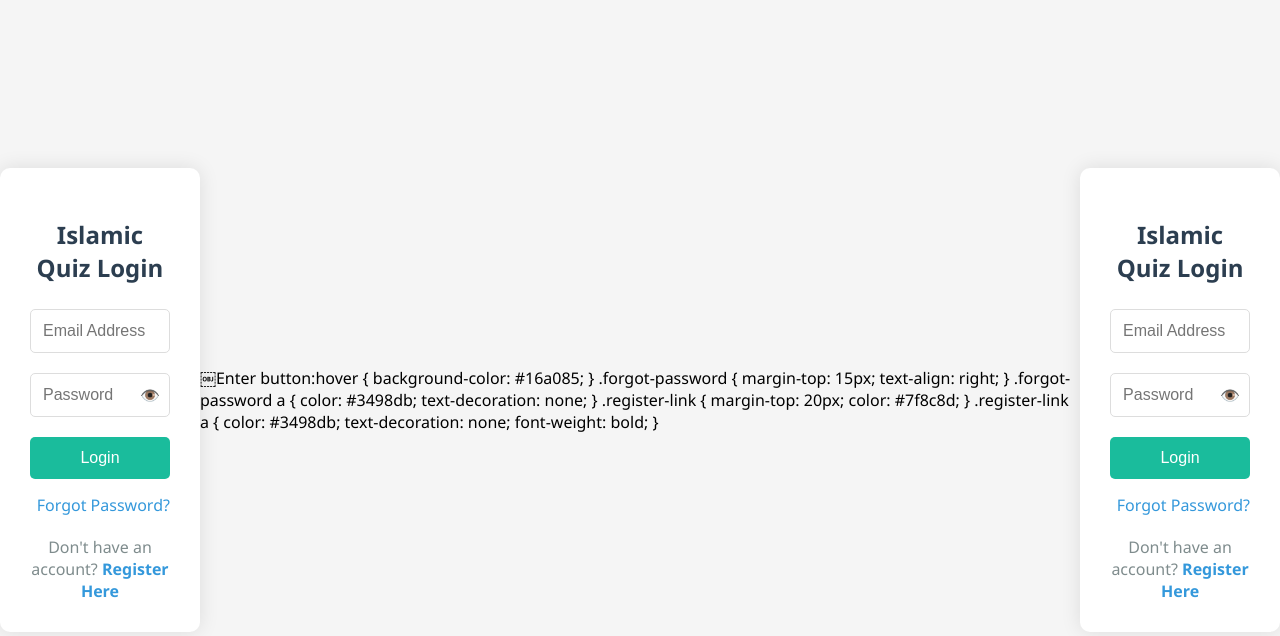
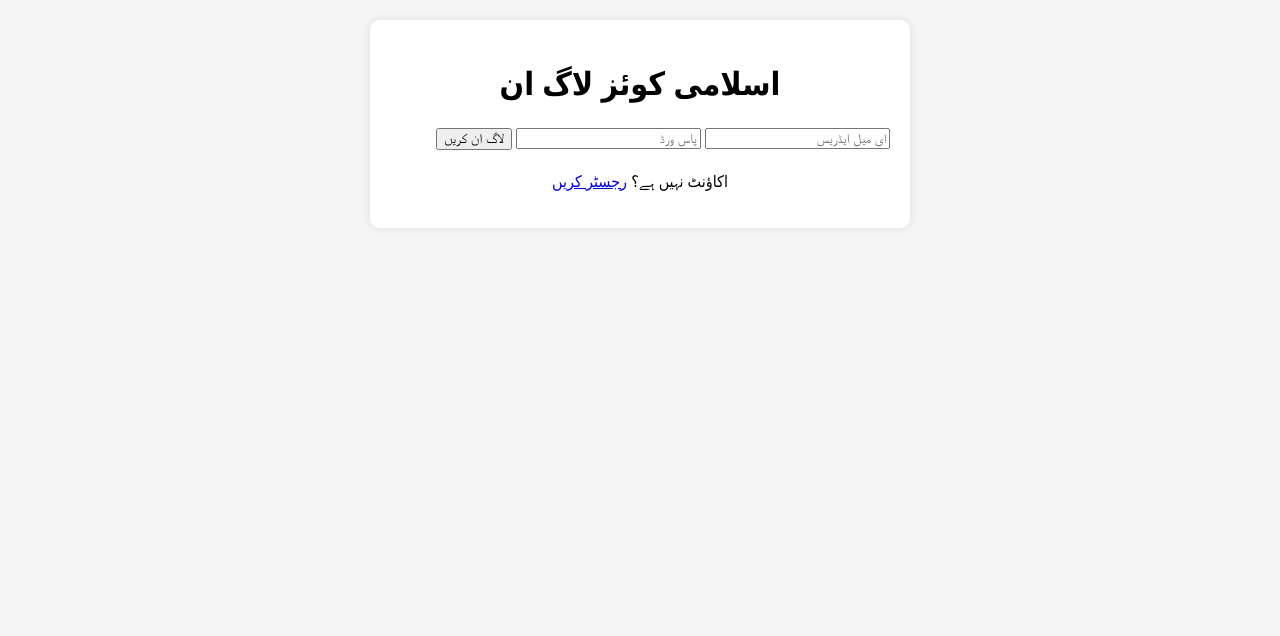
Before and after one commit to fatimaqueen786/Nudbajanam, a plain HTML site: page login.html in a window 1280 px wide. Drawn offline with Linux system fonts and the light colour scheme.

Commit message:
Update login.html

```diff
--- a/login.html
+++ b/login.html
@@ -1,276 +1,71 @@
 <!DOCTYPE html>
-<html lang="en">
+<html lang="ur">
 <head>
     <meta charset="UTF-8">
     <meta name="viewport" content="width=device-width, initial-scale=1.0">
-    <title>Islamic Quiz - Login</title>
+    <title>اسلامی کوئز - لاگ ان</title>
     <style>
+        /* اسی طرح کا سٹائل جیسا آپ کے پاس پہلے سے ہے */
         body {
             font-family: 'Segoe UI', Tahoma, Geneva, Verdana, sans-serif;
             background-color: #f5f5f5;
             margin: 0;
             padding: 0;
-            display: flex;
-            justify-content: center;
-            align-items: center;
-            height: 100vh;
-            background-image: url('islamic-pattern.png');
-            background-size: cover;
+            direction: rtl;
         }
-
-        .login-container {
-            background-color: white;
-            padding: 30px;
+        .container {
+            max-width: 500px;
+            margin: 20px auto;
+            padding: 20px;
+            background: white;
             border-radius: 10px;
-            box-shadow: 0 0 20px rgba(0, 0, 0, 0.1);
-            width: 350px;
-            text-align: center;
+            box-shadow: 0 0 10px rgba(0,0,0,0.1);
         }
-
-        h2 {
-            color: #2c3e50;
-            margin-bottom: 25px;
-        }
-
-        .input-group {
-            margin-bottom: 20px;
-            position: relative;
-        }
-
-        input {
-            width: 100%;
-            padding: 12px;
-            border: 1px solid #ddd;
-            border-radius: 5px;
-            font-size: 16px;
-            box-sizing: border-box;
-        }
-
-        .password-container {
-            position: relative;
-        }
-
-        .toggle-password {
-            position: absolute;
-            right: 10px;
-            top: 50%;
-            transform: translateY(-50%);
-            cursor: pointer;
-            color: #7f8c8d;
-        }
-
-        button {
-            background-color: #1abc9c;
-            color: white;
-            border: none;
-            padding: 12px;
-            width: 100%;
-            border-radius: 5px;
-            font-size: 16px;
-            cursor: pointer;
-            transition: background-color 0.3s;
-        }
-
-<!DOCTYPE html>
-<html lang="en">
-<head>
-    <meta charset="UTF-8">
-    <meta name="viewport" content="width=device-width, initial-scale=1.0">
-    <title>Islamic Quiz - Login</title>
-    <style>
-        body {
-            font-family: 'Segoe UI', Tahoma, Geneva, Verdana, sans-serif;
-            background-color: #f5f5f5;
-            margin: 0;
-            padding: 0;
-            display: flex;
-            justify-content: center;
-            align-items: center;
-            height: 100vh;
-            background-image: url('islamic-pattern.png');
-            background-size: cover;
-        }
-
-        .login-container {
-            background-color: white;
-            padding: 30px;
-            border-radius: 10px;
-            box-shadow: 0 0 20px rgba(0, 0, 0, 0.1);
-            width: 350px;
-            text-align: center;
-        }
-
-        h2 {
-            color: #2c3e50;
-            margin-bottom: 25px;
-        }
-
-        .input-group {
-            margin-bottom: 20px;
-            position: relative;
-        }
-
-        input {
-            width: 100%;
-            padding: 12px;
-            border: 1px solid #ddd;
-            border-radius: 5px;
-            font-size: 16px;
-            box-sizing: border-box;
-        }
-
-        .password-container {
-            position: relative;
-        }
-
-        .toggle-password {
-            position: absolute;
-            right: 10px;
-            top: 50%;
-            transform: translateY(-50%);
-            cursor: pointer;
-            color: #7f8c8d;
-        }
-
-        button {
-            background-color: #1abc9c;
-            color: white;
-            border: none;
-            padding: 12px;
-            width: 100%;
-            border-radius: 5px;
-            font-size: 16px;
-            cursor: pointer;
-            transition: background-color 0.3s;
-        }
-
-        button:hover {
-            background-color: #16a085;
-        }
-
-        .forgot-password {
-            margin-top: 15px;
-            text-align: right;
-        }
-
-        .forgot-password a {
-            color: #3498db;
-            text-decoration: none;
-        }
-
-        .register-link {
-            margin-top: 20px;
-            color: #7f8c8d;
-        }
-
-        .register-link a {
-            color: #3498db;
-            text-decoration: none;
-            font-weight: bold;
-        }
+        /* باقی سٹائلز */
     </style>
 </head>
 <body>
-    <div class="login-container">
-        <h2>Islamic Quiz Login</h2>
+    <div class="container">
+        <h1 style="text-align: center;">اسلامی کوئز لاگ ان</h1>
 
         <form id="loginForm">
-            <div class="input-group">
-                <input type="email" id="email" placeholder="Email Address" required>
-            </div>
+            <input type="email" id="email" placeholder="ای میل ایڈریس" required>
+            <input type="password" id="password" placeholder="پاس ورڈ" required>
 
-            <div class="input-group">
-                <div class="password-container">
-                    <input type="password" id="password" placeholder="Password" required>
-                    <span class="toggle-password" onclick="togglePassword()">👁️</span>
-                </div>
-            </div>
-
-            <button type="submit">Login</button>
-
-            <div class="forgot-password">
-                <a href="#">Forgot Password?</a>
-            </div>
+            <button type="submit">لاگ ان کریں</button>
         </form>
 
-        <div class="register-link">
-            Don't have an account? <a href="register.html">Register Here</a>
+        <div style="text-align: center; margin-top: 20px;">
+            <p>اکاؤنٹ نہیں ہے؟ <a href="index.html">رجسٹر کریں</a></p>
         </div>
     </div>
 
     <script>
-        // پاسورڈ ٹوگل کرنے کی فنکشن
-        function togglePassword() {
-            const passwordField = document.getElementById('password');
-            if (passwordField.type === 'password') {
-                passwordField.type = 'text';
-            } else {
-                passwordField.type = 'password';
-            }
-        }
-
-        // فارم سبمیشن ہینڈلر
         document.getElementById('loginForm').addEventListener('submit', function(e) {
             e.preventDefault();
 
             const email = document.getElementById('email').value;
             const password = document.getElementById('password').value;
 
-            // یہاں سرور سے تصدیق کا کوڈ ہوگا
-            // عارضی طور پر ہم ڈیش بورڈ پر ری ڈائریکٹ کر رہے ہیں
-            window.location.href = 'dashboard.html';
+            // localStorage سے صارف کا ڈیٹا حاصل کریں
+            const userData = JSON.parse(localStorage.getItem(email));
+
+            if(!userData) {
+                alert("یہ ای میل رجسٹرڈ نہیں ہے!");
+                return;
+            }
+
+            if(userData.password !== password) {
+                alert("غلط پاس ورڈ!");
+                return;
+            }
+
+            // کامیاب لاگ ان - موجودہ صارف کو محفوظ کریں
+            localStorage.setItem('currentUser', JSON.stringify(userData));
+
+            // ڈیش بورڈ پر ری ڈائریکٹ کریں
+            window.location.href = "dashboard.html";
         });
     </script>
 </body>
-</html>￼Enter        button:hover {
-            background-color: #16a085;
-        }
-
-        .forgot-password {
-            margin-top: 15px;
-            text-align: right;
-        }
-
-        .forgot-password a {
-            color: #3498db;
-            text-decoration: none;
-        }
-
-        .register-link {
-            margin-top: 20px;
-            color: #7f8c8d;
-        }
-
-        .register-link a {
-            color: #3498db;
-            text-decoration: none;
-            font-weight: bold;
-        }
-    </style>
-</head>
-
-    <div class="login-container">
-        <h2>Islamic Quiz Login</h2>
-
-        <form id="loginForm">
-            <div class="input-group">
-                <input type="email" id="email" placeholder="Email Address" required>
-            </div>
-
-            <div class="input-group">
-                <div class="password-container">
-                    <input type="password" id="password" placeholder="Password" required>
-                    <span class="toggle-password" onclick="togglePassword()">👁️</span>
-                </div>
-            </div>
-
-            <button type="submit">Login</button>
-
-            <div class="forgot-password">
-                <a href="#">Forgot Password?</a>
-            </div>
-        </form>
-
-        <div class="register-link">
-            Don't have an account? <a href="register.html">Register Here</a>
-        </div>
+</html>
```
